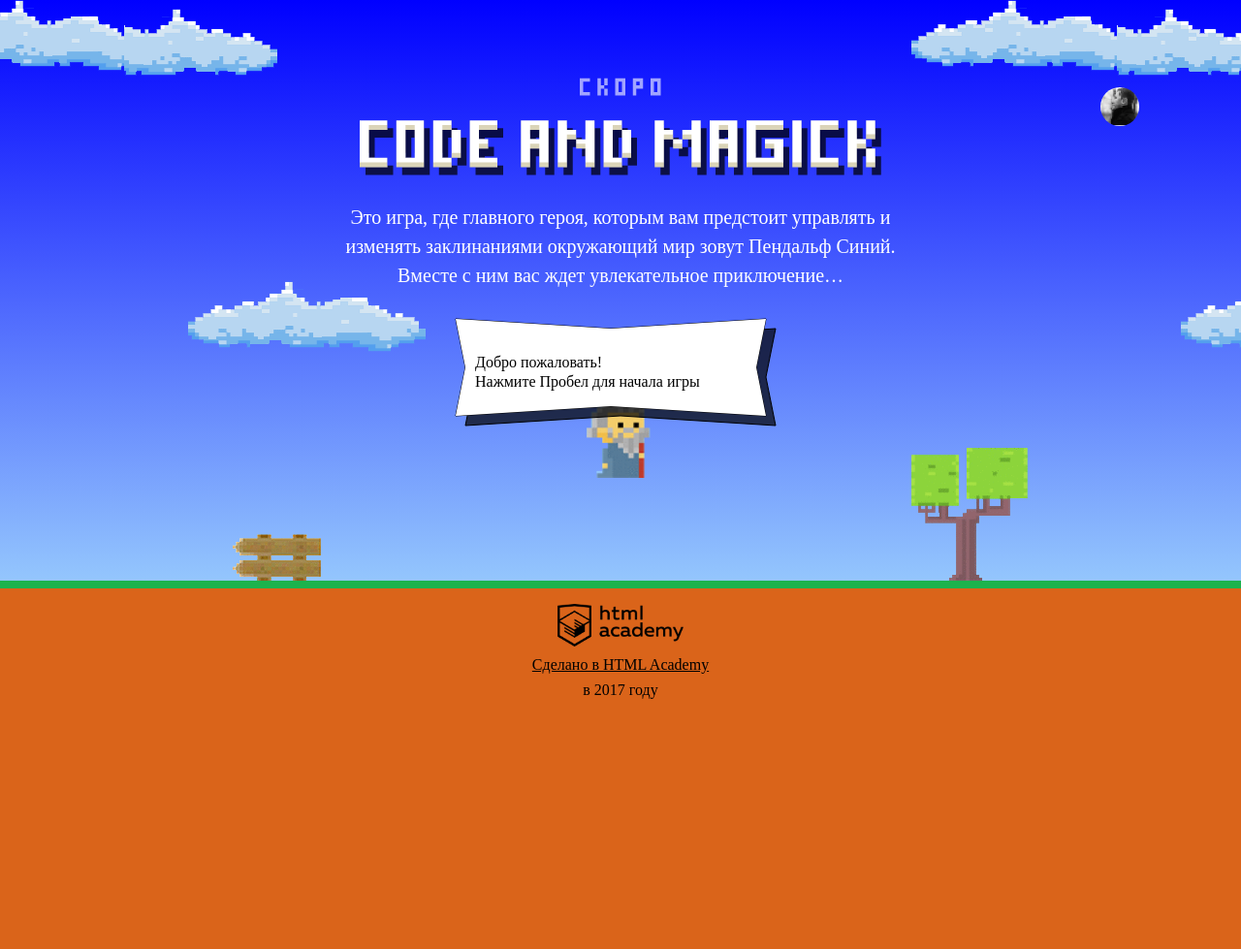
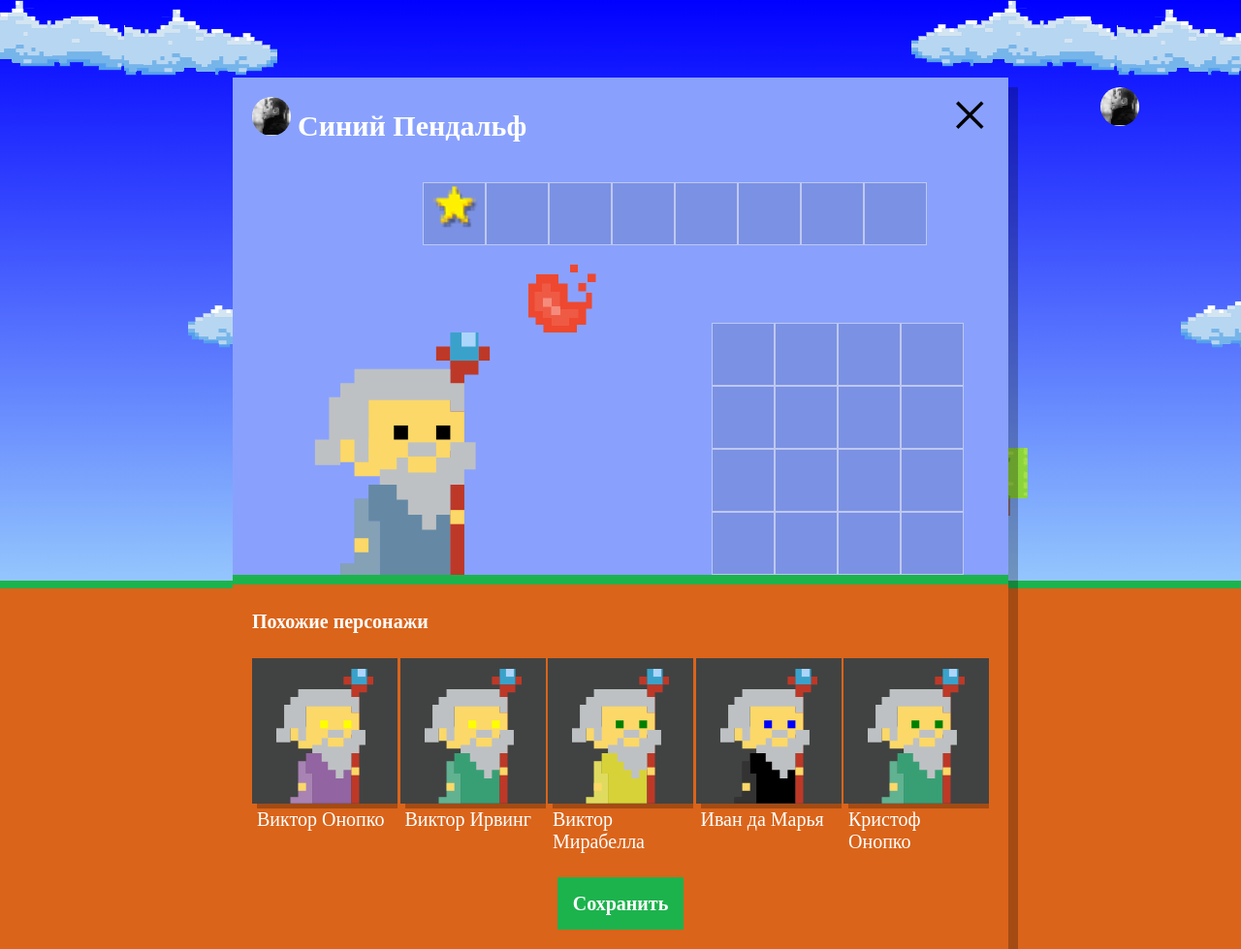
Before and after one commit to irena-sh/204406-code-and-magick, a website: page index.html in a window 1280 px wide. Shown: the whole page at 97% size. Before the commit the page ends 800 px from the top, so only its background shows below. Drawn offline with Linux system fonts and the light colour scheme; a web font is replaced by a local one.

Commit message:
created wizards

```diff
--- a/index.html
+++ b/index.html
@@ -200,5 +200,6 @@ var getWizardY = function(height) {
 </script>
 <script src="js/stat.js"></script>
 <script src="js/game.js"></script>
+<script src="js/setup.js"></script>
 </body>
 </html>
--- /dev/null
+++ b/js/setup.js
@@ -0,0 +1,56 @@
+'use strict';
+
+var NAMES = ['Иван', 'Хуан Себастьян', 'Мария', 'Кристоф', 'Виктор', 'Юлия', 'Люпита', 'Вашингтон'];
+var LAST_NAMES = ['да Марья', 'Верон', 'Мирабелла', 'Вальц', 'Онопко', 'Топольницкая', 'Нионго', 'Ирвинг'];
+var COAT_COLORS = ['rgb(101, 137, 164)', 'rgb(241, 43, 107)', 'rgb(146, 100, 161)', 'rgb(56, 159, 117)', 'rgb(215, 210, 55)', 'rgb(0, 0, 0)'];
+var EYES_COLORS = ['black', 'red', 'blue', 'yellow', 'green'];
+var WIZARD_NUMBERS = 4;
+
+function getRandom(arr) {
+  return Math.floor(Math.random() * (arr.length - 0)) + 0;
+}
+
+var userDialog = document.querySelector('.setup');
+userDialog.classList.remove('hidden');
+
+var similarListElement = document.querySelector('.setup-similar-list');
+var similarWizardTemplate = document.querySelector('#similar-wizard-template').content.querySelector('.setup-similar-item');
+
+function createWizards() {
+  var wizards = [];
+  for (var i = 0; i <= WIZARD_NUMBERS; i++) {
+    var wizard = {
+      name: NAMES[getRandom(NAMES)] + ' ' + LAST_NAMES[getRandom(LAST_NAMES)],
+      coatColor: COAT_COLORS[getRandom(COAT_COLORS)],
+      eyesColor: EYES_COLORS[getRandom(EYES_COLORS)]
+    };
+    wizards.push(wizard);
+  }
+
+  return wizards;
+}
+
+var wizards = createWizards();
+
+function renderWizard(wizard) {
+  var wizardElement = similarWizardTemplate.cloneNode(true);
+
+  wizardElement.querySelector('.setup-similar-label').textContent = wizard.name;
+  wizardElement.querySelector('.wizard-coat').style.fill = wizard.coatColor;
+  wizardElement.querySelector('.wizard-eyes').style.fill = wizard.eyesColor;
+
+  return wizardElement;
+}
+
+function renderSimilarWizards() {
+  var fragment = document.createDocumentFragment();
+  for (var i = 0; i < wizards.length; i++) {
+    fragment.appendChild(renderWizard(wizards[i]));
+  }
+
+  similarListElement.appendChild(fragment);
+}
+
+renderSimilarWizards();
+
+document.querySelector('.setup-similar').classList.remove('hidden');
```
